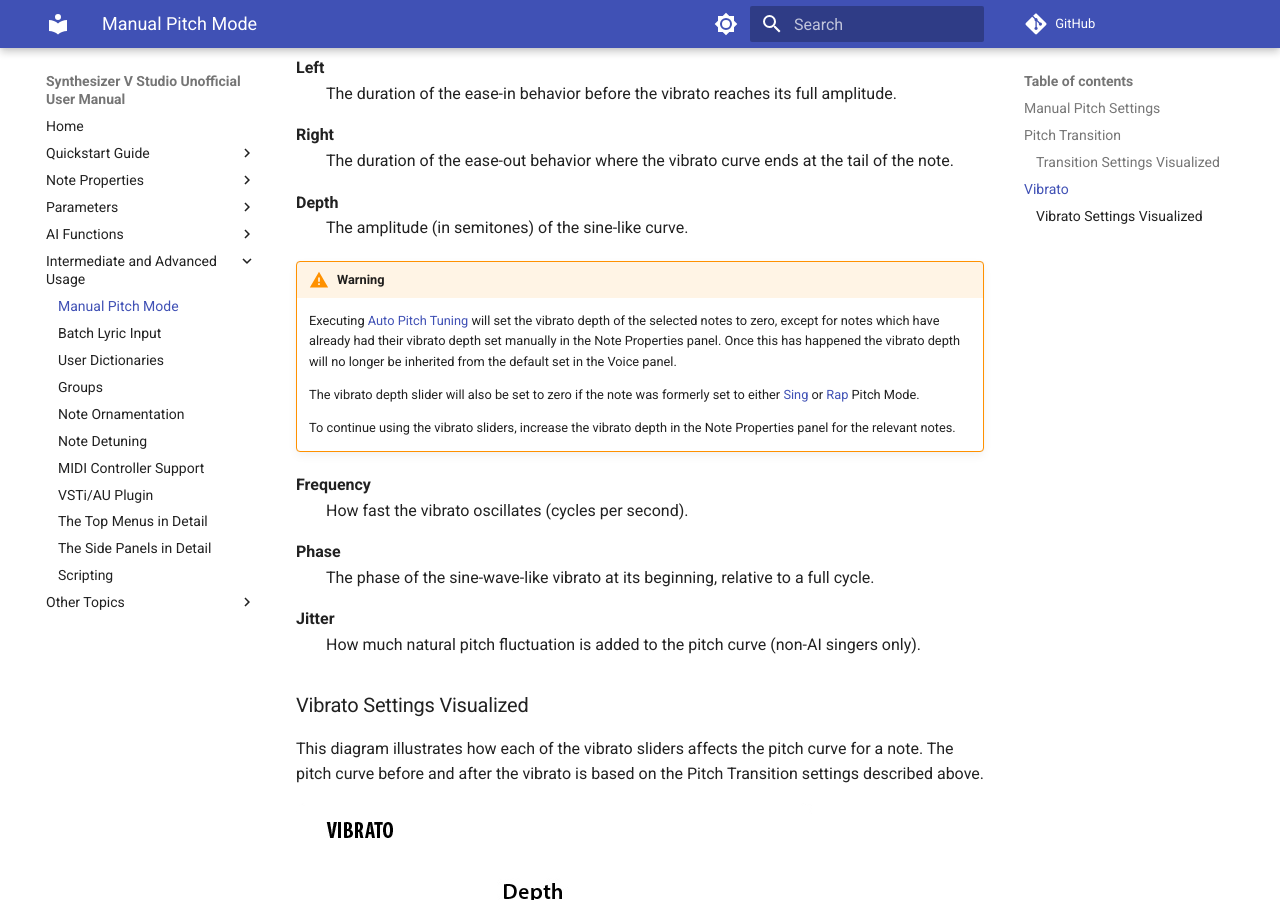
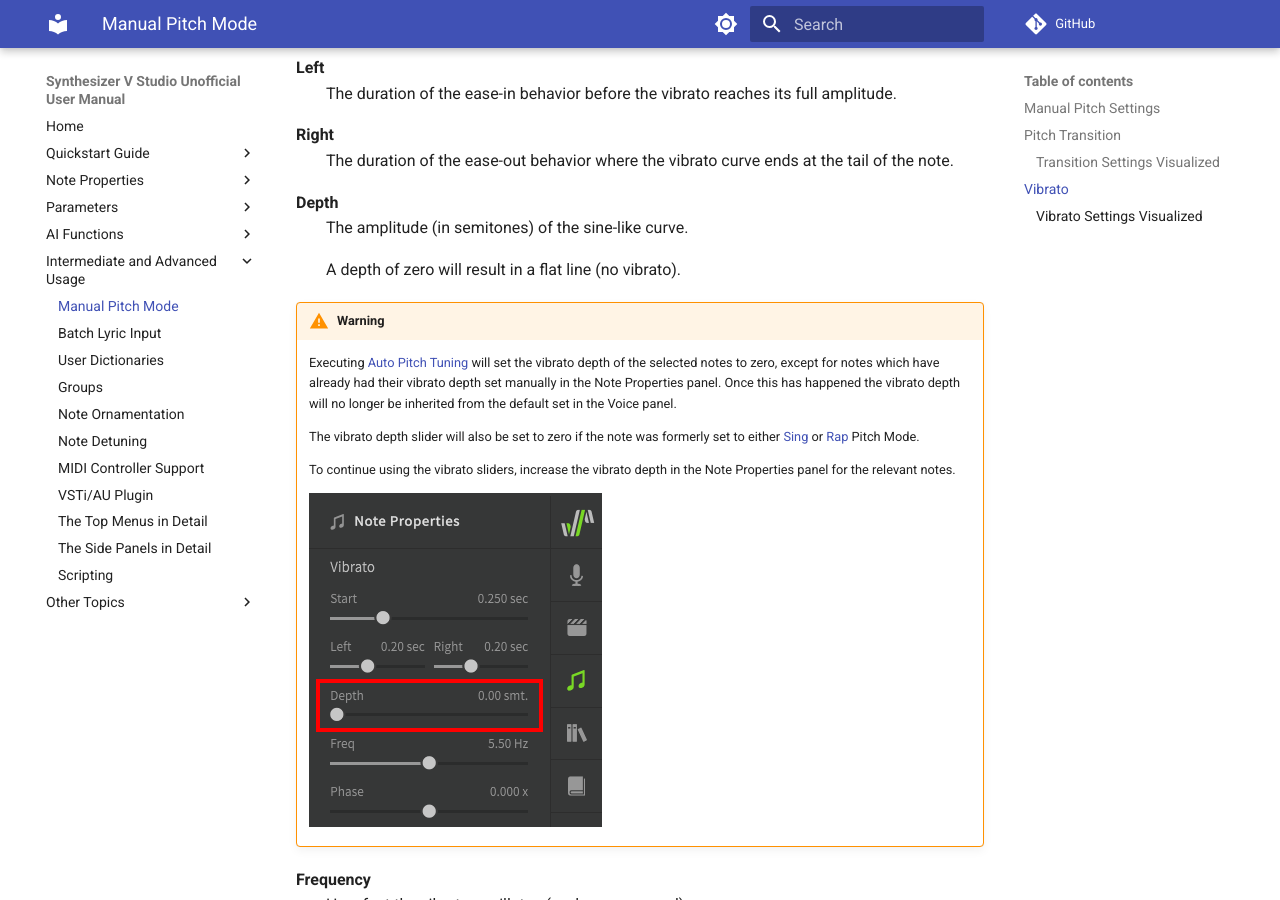
Before and after one commit to claire-west/svstudio-manual, an MkDocs documentation site: the page built from docs/advanced/pitch-mode-manual.md, in a window 1280 px wide and 900 px high, scrolled down 3511 px. Built offline with MkDocs 1.6.1 and Material for MkDocs 9.7.7, drawn with Linux system fonts in a browser that asks for light colours; comment, search, counter and statistics services are not loaded.

Commit message:
Add zero vibrato depth image

```diff
--- a/docs/advanced/pitch-mode-manual.md
+++ b/docs/advanced/pitch-mode-manual.md
@@ -70,6 +70,7 @@
 
 **Depth**
 : The amplitude (in semitones) of the sine-like curve.
+: A depth of zero will result in a flat line (no vibrato).
 
 !!! warning
 
@@ -78,6 +79,9 @@
     The vibrato depth slider will also be set to zero if the note was formerly set to either [Sing](../ai-functions/pitch-mode-sing.md) or [Rap](../ai-functions/pitch-mode-rap.md) Pitch Mode.
 
     To continue using the vibrato sliders, increase the vibrato depth in the Note Properties panel for the relevant notes.
+
+    ![Vibrato Depth of Zero](../img/advanced/vibrato-depth-zero.png)
+
 
 **Frequency**
 : How fast the vibrato oscillates (cycles per second).
```
Also changed, not shown: docs/ai-functions/instant-mode.md (+3 -1 lines), docs/quickstart/instant-mode.md (+3 -1 lines), docs/img/advanced/vibrato-depth-zero.png (added).
